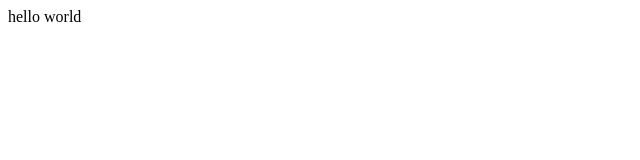
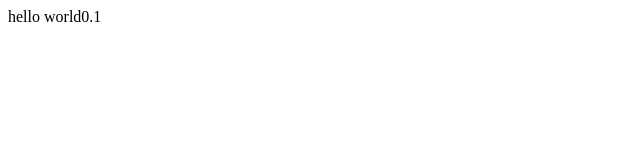
Before and after one commit to bakajaan/bakajaan.github.io, a plain HTML site: page index.html in a window 1280 px wide. Shown: the full height of the page, 0-640 px from the left. Drawn offline with Linux system fonts and the light colour scheme.

Commit message:
masterブランチの手動更新

```diff
--- a/index.html
+++ b/index.html
@@ -8,7 +8,7 @@
 </head>
 
 <body>
-  hello world
+  hello world0.1
 </body>
 
 </html>
```
